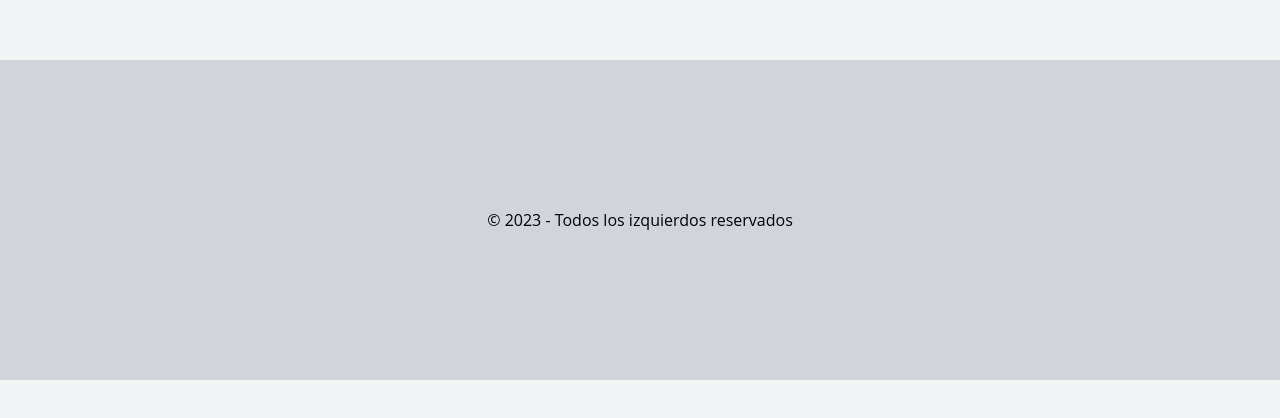
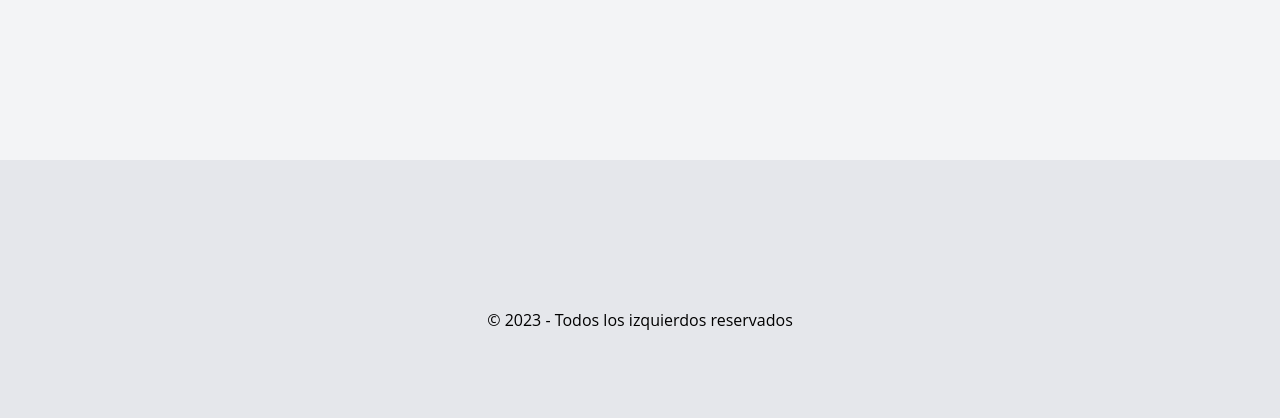
Before and after one commit to carlosandf/shopii, a React (Vite) app: page / in a window 1280 px wide. Shown: the part 804-1222 px from the top of the page. Before the commit the page ends 1184 px from the top, so only its background shows below. Built offline with nearby package versions, Linux system fonts and the light colour scheme; no server answers.

Commit message:
Update layout styles

```diff
--- a/src/components/layout/index.jsx
+++ b/src/components/layout/index.jsx
@@ -5,16 +5,16 @@ import './layout.css';
 export const Layout = ({ children }) => {
   return (
     <>
-      <header className='fixed z-20 w-full top-0 px-6 py-3 bg-yellow-300 shadow'>
+      <header className='sticky z-20 w-full top-0 px-6 py-3 bg-yellow-300 shadow'>
         <Navbar />
         <Sidebar />
       </header>
-      <main className='mt-16 relative flex gap-1 justify-center min-h-screen items-start p-8'>
+      <main className='mt-4 relative flex gap-1 justify-center min-h-screen items-start p-8'>
         <div className='Layout-main grid w-full max-w-screen-xl justify-items-center rounded-s-lg h-[inherit]'>
           {children}
         </div>
       </main>
-      <footer className='h-[40dvh] bg-gray-300 grid place-content-center'>
+      <footer className='h-[40dvh] mt-24 bg-gray-200 grid place-content-center'>
         &copy; 2023 - Todos los izquierdos reservados
       </footer>
     </>
```
